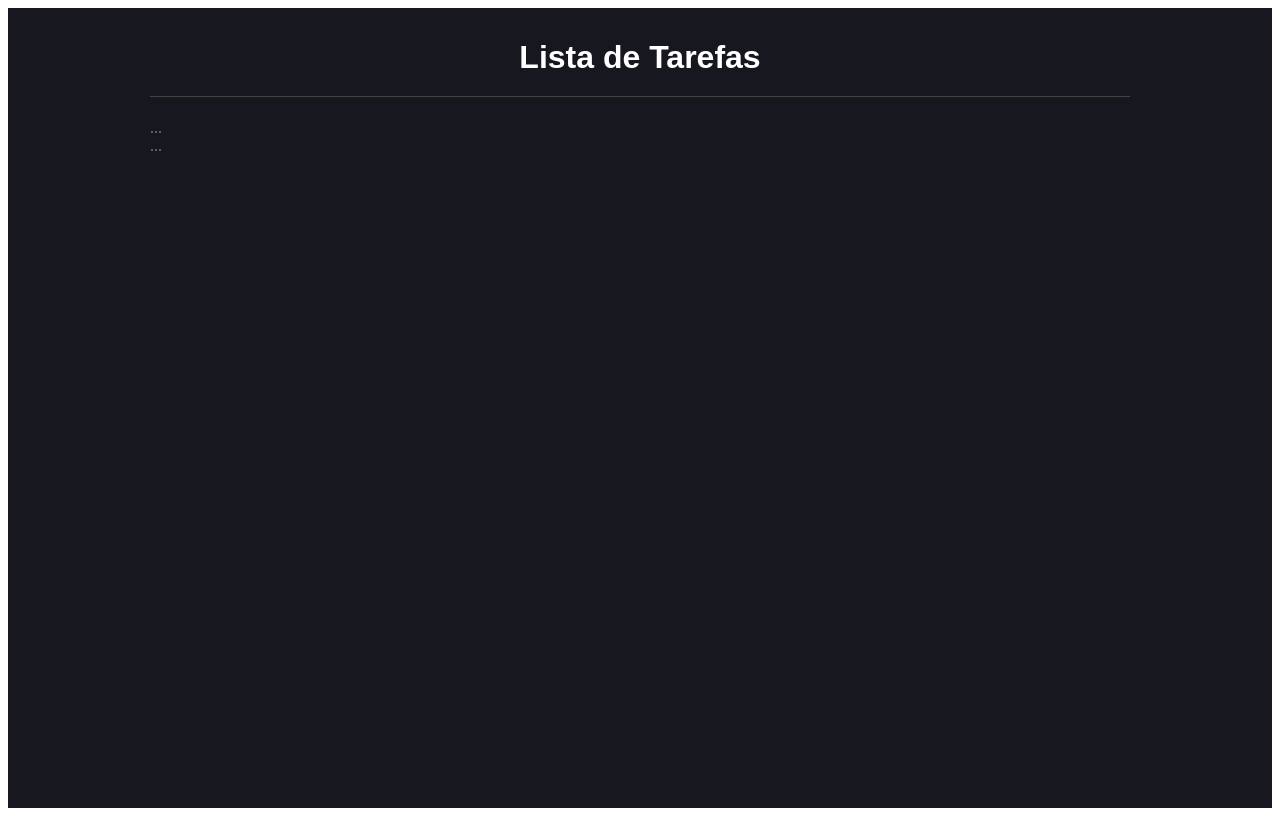
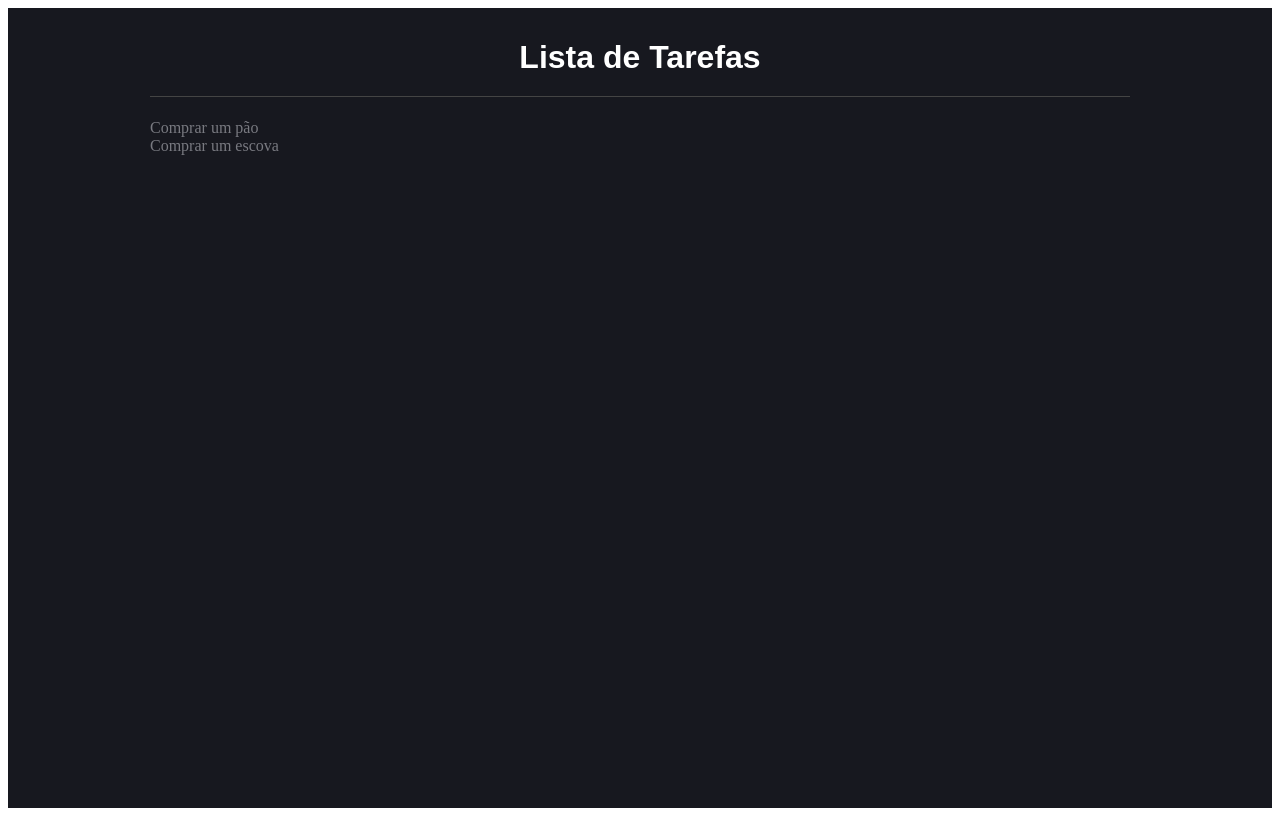
Before and after one commit to higucavalcanti/Simple_ToDo_TS, a React (Create React App) app in the folder todo/: page / in a window 1280 px wide. Built offline with nearby package versions, Linux system fonts and the light colour scheme.

Commit message:
printando itens na tela e importando ListItem

```diff
--- a/todo/src/App.tsx
+++ b/todo/src/App.tsx
@@ -1,6 +1,7 @@
 import { useState } from 'react';
 import * as C from './App.styles';
 import { Item } from './types/Item';
+import { ListItem } from './components/ListItem';
 
 const App = () => {
   const [list, setlist] = useState<Item[]>([
@@ -16,7 +17,7 @@ const App = () => {
           {/* Área de adicionar nova Tarefa */}
 
           {list.map((item, index)=>(
-            <div>...</div>
+            <div>{item.name}</div>
           ))}
 
         </C.Area>
```
